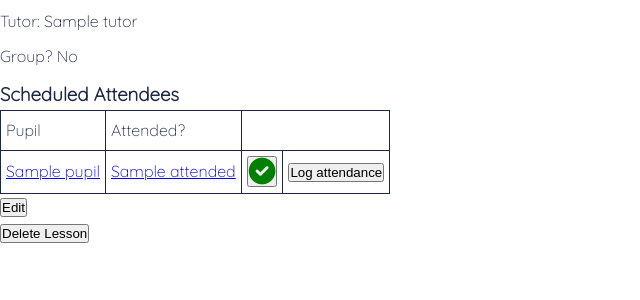
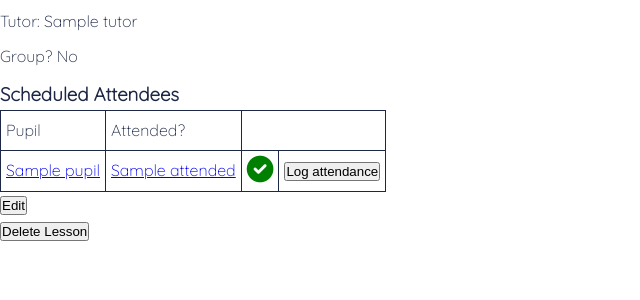
Before and after one commit to heathercking/CodeClan_Project1__Planaband, a Flask app: page /lessons/1 in a window 1280 px wide. Shown: the part 278-578 px from the top of the page, without its empty margins (0-640 px from the left). Run offline with Flask 2, Linux system fonts and the light colour scheme; a database or web service that is not in the repository returns one stand-in record (values such as "Sample title"); some libraries are stand-ins or nearby versions.

Commit message:
hides button behind attended cross and tick

```diff
--- a/static/css/style.css
+++ b/static/css/style.css
@@ -44,3 +44,9 @@ img {
     width: 100%;
     border-radius: 10px;
 }
+
+
+.attended-btn {
+    border: none;
+    background-color: transparent;
+}
```
